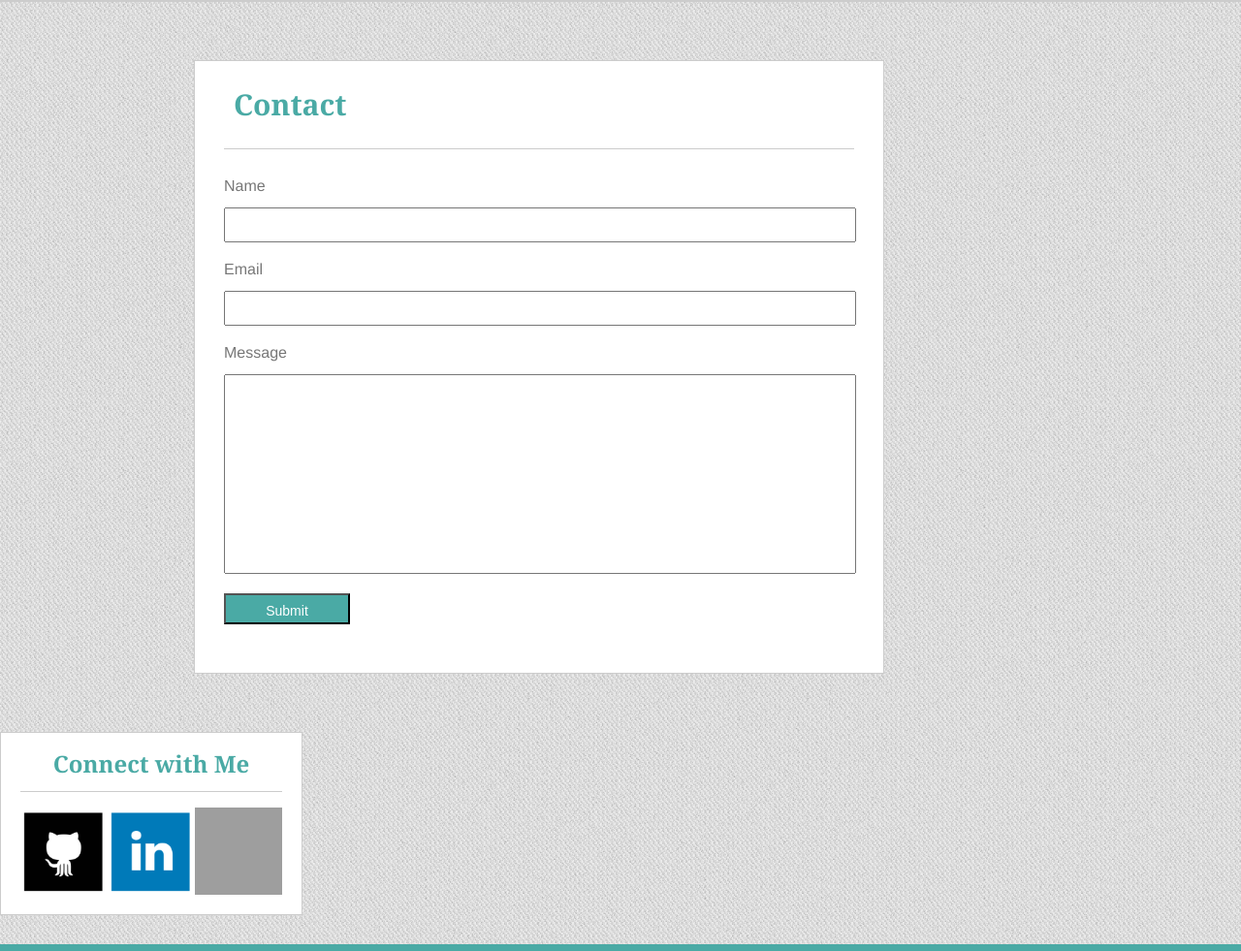
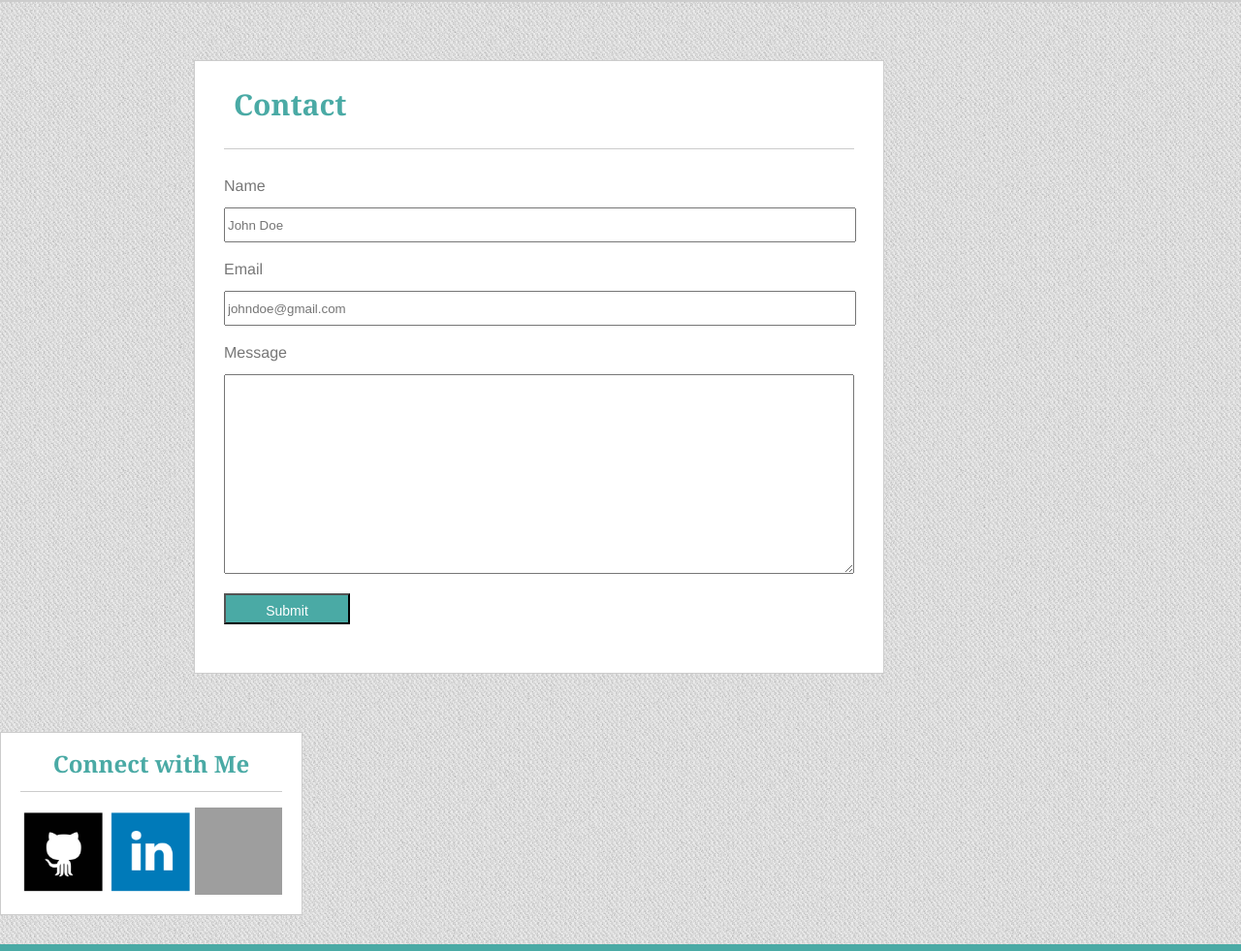
Before and after one commit to javdiaz/Basic-Portfolio, a PHP site: page /contact.html in a window 1280 px wide. Shown: the part 151-1132 px from the top of the page at 97% size. Run offline with PHP 8.4, Linux system fonts and the light colour scheme; grey boxes are pictures that could not be loaded.

Commit message:
final files with corrected css

```diff
--- a/assets/css/style.css
+++ b/assets/css/style.css
@@ -20,6 +20,11 @@ header {
 	padding: 30px;
 	margin-left: 200px;
 	margin-right: 600px;
+}
+
+header a {
+	text-decoration: none;
+	color: #fff;
 }
 
 nav {
@@ -163,9 +168,14 @@ label {
 	margin-bottom: 30px;
 }
 
-#submission {
-	height: 200px;
+#messagefield {
+	display: block;
+ 	margin-bottom: 20px;
+ 	width: 99%;
+ 	height: 200px;
+ 	margin-top: 14px;
 }
+
 
 #submissionbutton {
 	padding: 8px 20px 20px 20px;
--- a/contact.html
+++ b/contact.html
@@ -8,7 +8,7 @@
 <body>
 	<div>
 		<header>
-			<h1>Javi Diaz</h1>
+			<h1><a href="index.html">Javi Diaz</a></h1>
 		</header>
 			<nav class="mainmenu">
 					<ul>
@@ -23,15 +23,15 @@
 					<h1>Contact</h1>
 						<form>
 							<label>Name</label>
-							<input type="name" name="">
+							<input type="name" name="" placeholder="John Doe">
 							<label>Email</label>
-							<input type="Email" name="">
+							<input type="Email" name="" placeholder="johndoe@gmail.com">
 							<label>Message</label>
-							<input id="submission" type="text" name="">
+							<textarea id="messagefield"></textarea>
 							<input id="submissionbutton" type="submit" name="">
 						</form>
 			</div>
-
+<!--Connect Element, connects to Linked In, Stack Overflow, and Git Hub -->
 			<div class="connect">
 				<h2>Connect with Me</h2>
 					<ul>
@@ -43,7 +43,7 @@
 			</div>
 	</div>
 
-
+	<!--Footer Element and copyright notice -->
 	<footer>
 		<p>&copy; Copyright 2017 Javi Diaz</p>
 	</footer>
--- a/portfolio.html
+++ b/portfolio.html
@@ -8,7 +8,7 @@
 <body>
 	<div>
 		<header>
-			<h1>Javi Diaz</h1>
+			<h1><a href="index.html">Javi Diaz</a></h1>
 		</header>
 			<nav class="mainmenu">
 					<ul>
```
Also changed, not shown: index.html (+5 -5 lines).
